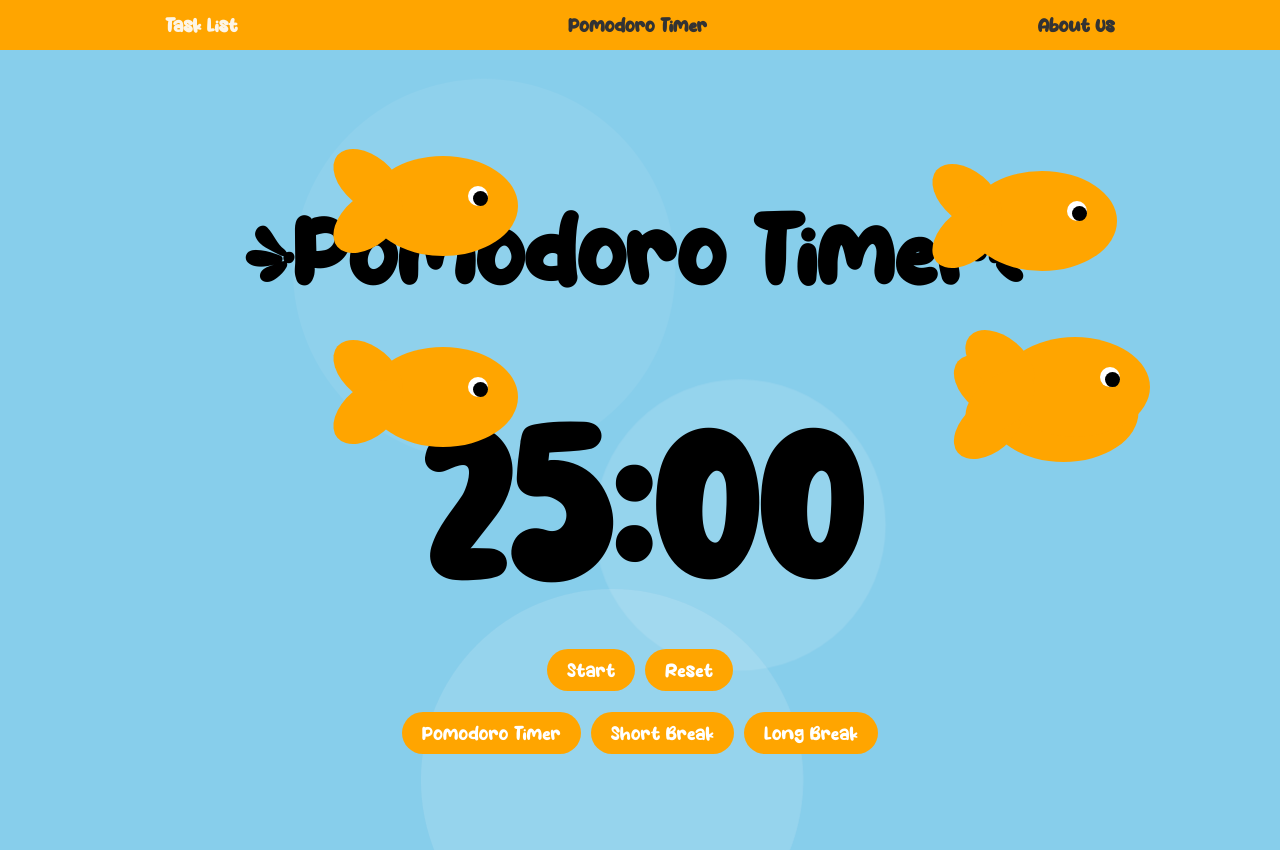
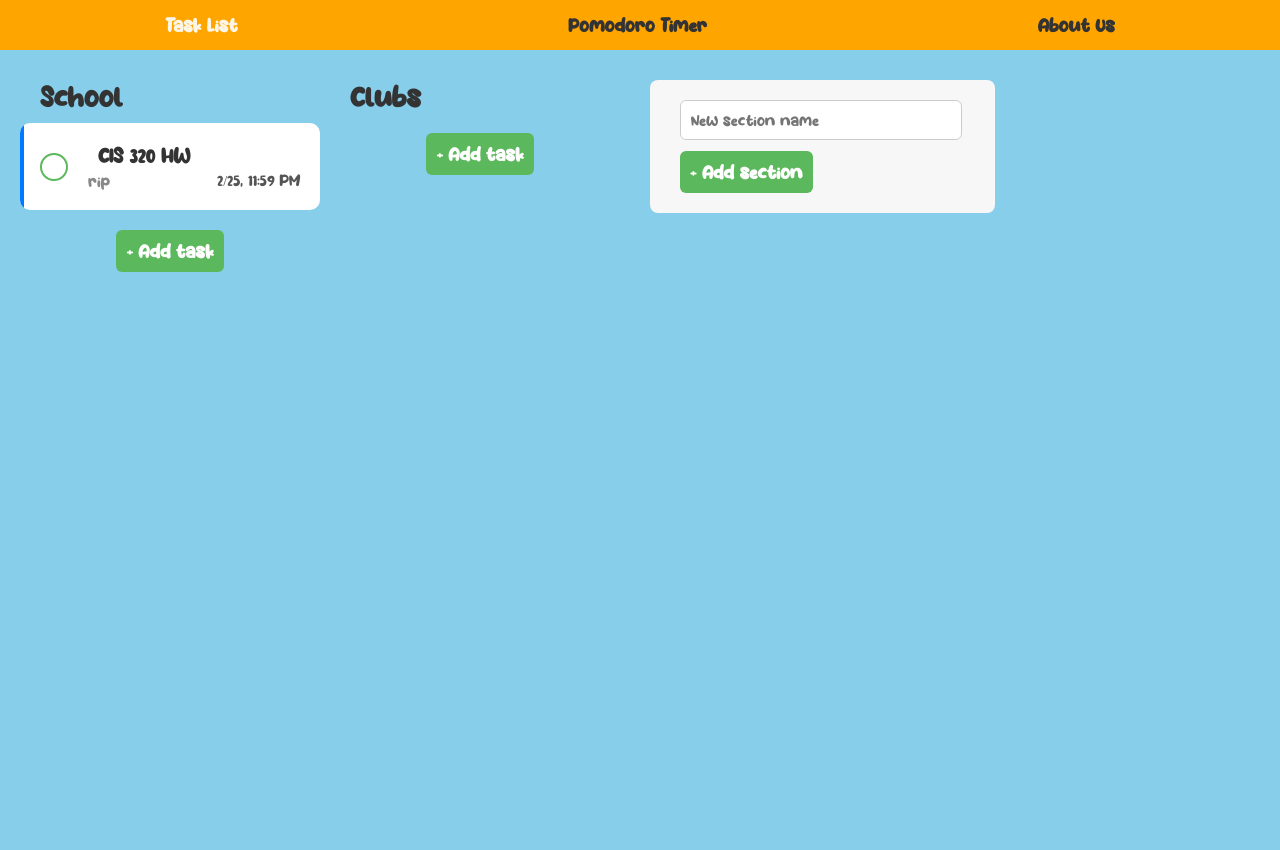
Before and after one commit to megyang/femmehacks, a React (Create React App) app in the folder femhacks/: page / in a window 1280 px wide. Built offline with nearby package versions, Linux system fonts and the light colour scheme.

Commit message:
Update App.js

```diff
--- a/femhacks/src/App.js
+++ b/femhacks/src/App.js
@@ -13,7 +13,7 @@
             <Router>
                 <NavBar />
                 <Routes>
-                    <Route path="/" element={<Pomodoro />} />
+                    <Route path="/" element={<TaskList />} />
                     <Route path="/pomodoro" element={<Pomodoro />} />
                     <Route path="/about" element={<AboutUs />} />
                 </Routes>
```
